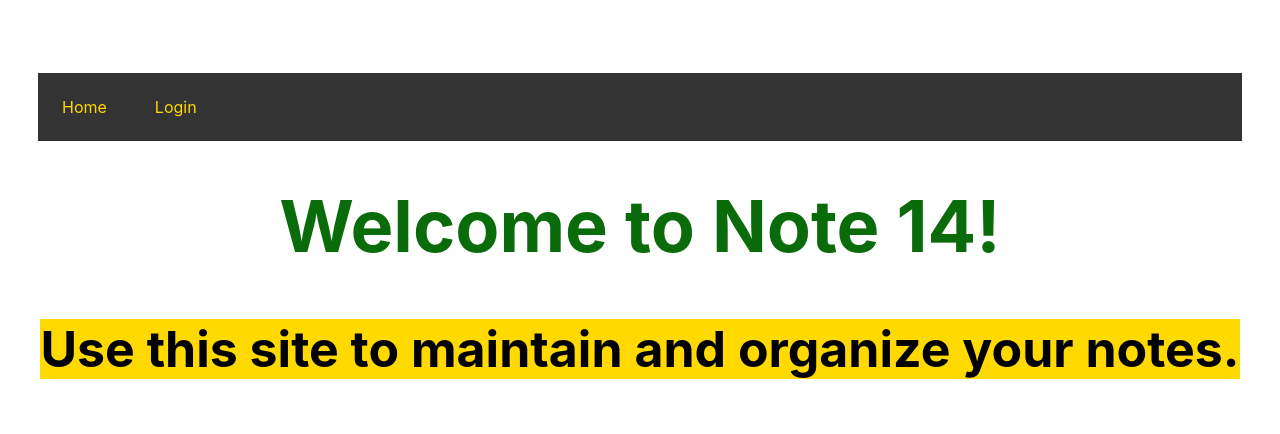
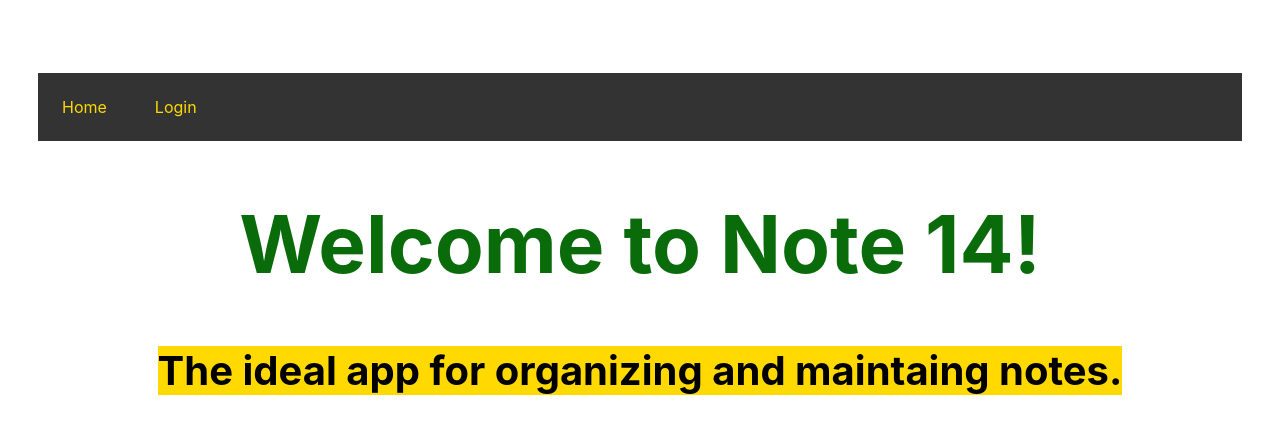
Before and after one commit to Jordan-Cottle/Software-Engineering-Group-Project, a Python web app: template note_14/templates/index.html in a window 1280 px wide. Shown: the part 246-680 px from the top of the page. Run offline with Jinja, Linux system fonts and the light colour scheme; the template is opened without the code that fills it, so the values that code supplies are empty.

Commit message:
Updated Styling in main.css for home page. Removed in line styling

```diff
--- a/note_14/static/main.css
+++ b/note_14/static/main.css
@@ -2,9 +2,48 @@ body {
     padding: 30px 30px;
     }
 h1{
-    color:green;
+    color:rgb(10, 107, 10);
+    font-size:120px;
+    font-family: -apple-system, BlinkMacSystemFont, 'Segoe UI', Roboto, Oxygen, Ubuntu, Cantarell, 'Open Sans', 'Helvetica Neue', sans-serif;text-align:center;
 }
 h2{
     color:rgb(255, 217, 0);
     background:black;
 }
+h3{
+    text-align: center;
+    font-size: 40px;
+    background-color:rgb(255, 217, 0);font-family: -apple-system, BlinkMacSystemFont, 'Segoe UI', Roboto, Oxygen, Ubuntu, Cantarell, 'Open Sans', 'Helvetica Neue', sans-serif;
+    display: table;
+    margin: auto;
+}
+h1.welcome{
+    color:rgb(10, 107, 10);
+    font-size:80px;
+    font-family: -apple-system, BlinkMacSystemFont, 'Segoe UI', Roboto, Oxygen, Ubuntu, Cantarell, 'Open Sans', 'Helvetica Neue', sans-serif;text-align:center;
+}
+
+ul {
+    list-style-type: none;
+    margin: 0;
+    padding: 0;
+    overflow: hidden;
+    background-color: #333333;
+  }
+
+  li {
+    float: left;
+  }
+
+  li a {
+    display: block;
+    color:rgb(255, 217, 0);
+    text-align: center;
+    padding: 24px;
+    text-decoration: none;
+    font-family: -apple-system, BlinkMacSystemFont, 'Segoe UI', Roboto, Oxygen, Ubuntu, Cantarell, 'Open Sans', 'Helvetica Neue', sans-serif;
+  }
+
+  li a:hover {
+    background-color:rgb(10, 107, 10);
+  }
--- a/note_14/templates/index.html
+++ b/note_14/templates/index.html
@@ -3,8 +3,8 @@
 {% if current_user.is_authenticated %}
 <h1>Welcome back to the 49er Notes App, {{ current_user.name }}!</h1>
 {% else %}
-<h1 style="text-align: center;font-size: 60px"><span style="color:rgb(10, 107, 10);font-family: -apple-system, BlinkMacSystemFont, 'Segoe UI', Roboto, Oxygen, Ubuntu, Cantarell, 'Open Sans', 'Helvetica Neue', sans-serif;font-size:larger;"> Welcome to Note 14!</span></h1>
+<h1 class="welcome"> Welcome to Note 14!</h1>
 {% endif %}
 
-<h3 style="text-align: center;font-size: 50px;"><span style="background-color:rgb(255, 217, 0);font-family: -apple-system, BlinkMacSystemFont, 'Segoe UI', Roboto, Oxygen, Ubuntu, Cantarell, 'Open Sans', 'Helvetica Neue', sans-serif;" >Use this site to maintain and organize your notes. </span></h3>
+<h3>The ideal app for organizing and maintaing notes.</h3>
 {% endblock body %}
--- a/note_14/templates/login.html
+++ b/note_14/templates/login.html
@@ -2,7 +2,7 @@
 
 {% block body %}
 
-<form action="{{ url_for('user_login') }}" method="post">
+<form action="{{ url_for('user_login') }}" method="post" style="text-align:center;">
     <p><label>Username </label></p>
     <p><input type="text" name="user_name" placeholder="username" /></p>
     <p><label>Password</label></p>
```
